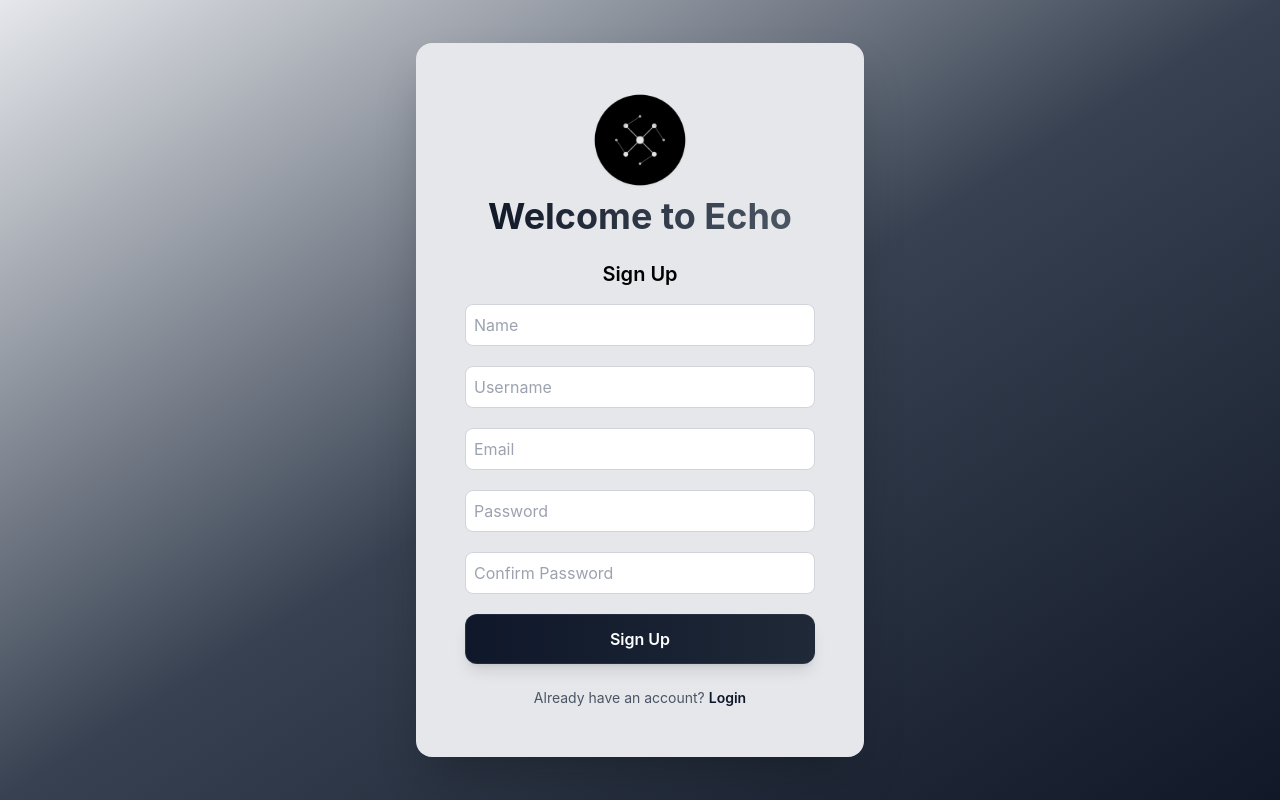
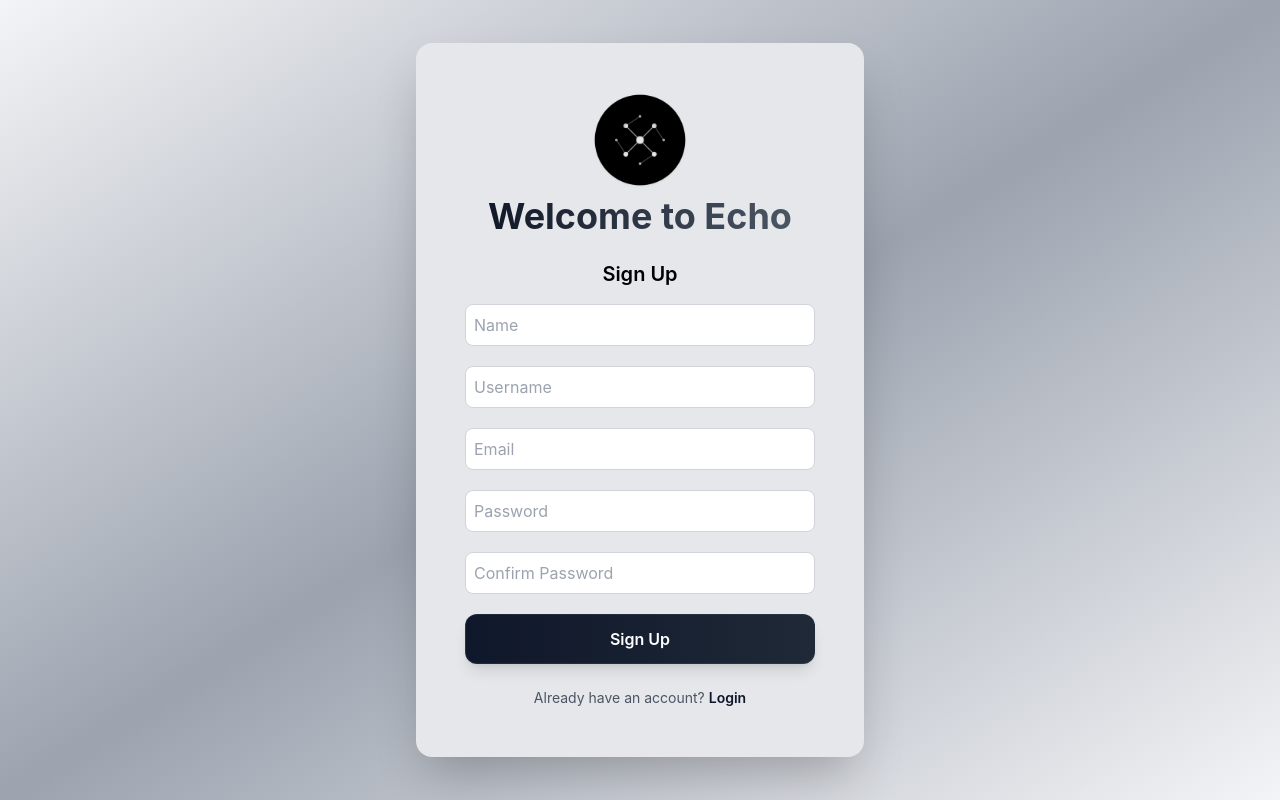
Before and after one commit to MinitJain/Echo-aTwitterClone, a React (Create React App) app in the folder frontend/twitterclone/: page /login in a window 1280 px wide. Built offline with nearby package versions, Linux system fonts and the light colour scheme.

Commit message:
Login Page UI change

```diff
--- a/frontend/twitterclone/src/components/CreatePost.js
+++ b/frontend/twitterclone/src/components/CreatePost.js
@@ -4,7 +4,7 @@ import { CiImageOn } from "react-icons/ci";
 
 const CreatePost = () => {
   return (
-    <div className="w-[100%]">
+    <div className="w-[100%] ">
       <div className="">
         <div className="flex justify-evenly  items-center border-b border-gray-200 ">
           <div className="cursor-pointer w-full text-center px-4 py-3 hover:bg-gray-100 p-2 rounded-lg">
--- a/frontend/twitterclone/src/components/Feed.js
+++ b/frontend/twitterclone/src/components/Feed.js
@@ -4,7 +4,7 @@ import Tweet from "./Tweet";
 
 const Feed = () => {
   return (
-    <div className="w-[50%] border">
+    <div className="w-[50%] border ">
       <div>
         <CreatePost />
         <Tweet />
--- a/frontend/twitterclone/src/components/Home.js
+++ b/frontend/twitterclone/src/components/Home.js
@@ -6,7 +6,7 @@ import { Outlet } from "react-router-dom";
 
 const Home = () => {
   return (
-    <div className="Home flex justify-between max-w-7xl w-[90%] mx-auto">
+    <div className="Home  flex justify-between max-w-7xl w-[90%] mx-auto ">
       <LeftSidebar />
       <Outlet />
       <RightSideBar />
--- a/frontend/twitterclone/src/components/Login.js
+++ b/frontend/twitterclone/src/components/Login.js
@@ -38,7 +38,7 @@ const Login = () => {
   };
 
   return (
-    <div className="w-screen h-screen flex items-center justify-center bg-gradient-to-br from-gray-200 via-gray-700 to-gray-900 ">
+    <div className="w-screen h-screen flex items-center justify-center bg-gradient-to-br from-gray-100 via-gray-400 to-gray-100 ">
       <div className="bg-gray-200 shadow-2xl border border-gray-200/50 rounded-2xl p-12 flex flex-col items-center w-full max-w-md">
         <img
           src="/NodesLogoForEcho.png"
```
